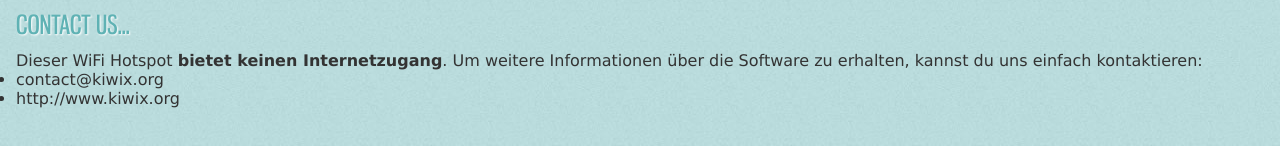
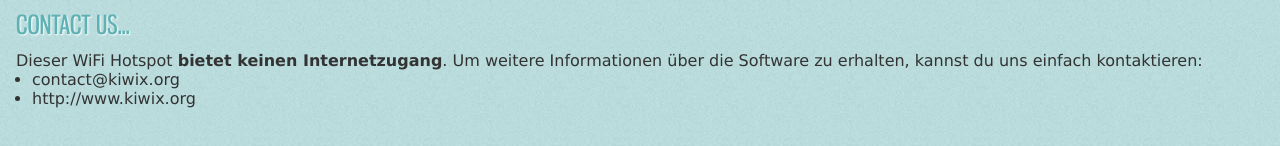
Before and after one commit to offspot/kiwix-plug, a plain HTML site: page landing/index-de.html in a window 1280 px wide. Shown: the part 494-640 px from the top of the page. Drawn offline with Linux system fonts and the light colour scheme.

Commit message:
+ improvements of the landing pages

```diff
--- a/landing/index-de.html
+++ b/landing/index-de.html
@@ -19,6 +19,7 @@
 img {border: 0;}
 img.dl { height: 24px; }
 img.go { height: 32px; }
+ul { margin-left: 1em;}
 body { font: 16px Geneva, Verdana, sans-serif; color:#333; background: url(/home_background.jpg) repeat; width: 100%;}
 h1 {font-family: 'GnuolaneFree'; color: #D89845; text-shadow: 1px 1px 2px #fff; font-size: 65px;}
 h2 { font: 26px 'GnuolaneFree'; color:#5FB2B4; text-shadow: 1px 1px 2px #fff; padding-bottom: 10px; text-transform: uppercase; margin-top: .5em;}
```
Also changed, not shown: landing/index-en.html (+1 -0 lines), landing/index-fr.html (+1 -0 lines), landing/index.html (+1 -0 lines).
